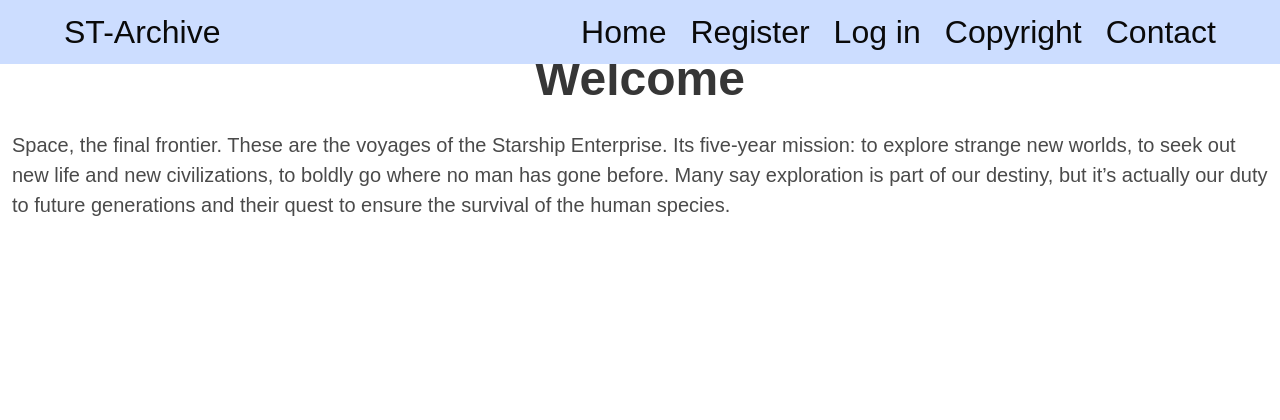
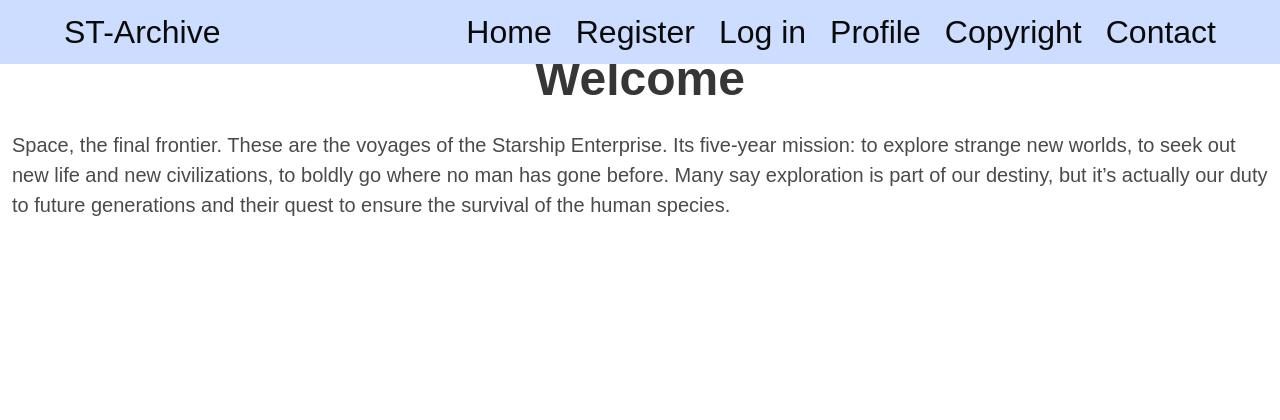
Before and after one commit to Ryagg/st-archive, a Flask app: page / in a window 1280 px wide. Shown: the top 420 px of the page. Run offline with Flask 2, Linux system fonts and the light colour scheme; data that the repository does not hold is empty; some libraries are stand-ins or nearby versions.

Commit message:
feat: add rudimentary profile template and route

```diff
--- a/app.py
+++ b/app.py
@@ -57,7 +57,7 @@ def register():
         # put the new user into 'session' cookie
         session["user"] = request.form.get("username").lower()
         flash(f'Registration successful! Welcome to ST-Archive, {request.form.get("username")}')
-        # return redirect(url_for("profile", username=session["user"]))
+        return redirect(url_for("profile", username=session["user"]))
     return render_template("register.html")
 
 
@@ -74,8 +74,8 @@ def login():
             if check_password_hash(
                     existing_user["password"], request.form.get("password")):
                 session["user"] = request.form.get("username").lower()
-                flash(f'Welcome, {request.form.get("username")}!')
-                return redirect(url_for("index", username=session["user"]))
+                flash(f'Welcome, {request.form.get("username").capitalize()}!')
+                return redirect(url_for("profile", username=session["user"]))
             else:
                 # invalid password match
                 flash("Incorrect Username and/or Password")
@@ -89,6 +89,22 @@ def login():
     return render_template("login.html")
 
 
+@app.route("/profile/<username>", methods=["GET", "POST"])
+def profile(username):
+    """Return user's profile page.
+
+    Fetch only the username from the db and redirect user in session to the profile page.
+    Return user not in session to the login page.
+    """
+    username = mongo.db.users.find_one(
+        {"username": session["user"]})["username"]
+
+    if session["user"]:
+        return render_template("profile.html", username=username)
+
+    return redirect(url_for("login"))
+
+
 @app.route("/copyrights")
 def copyrights():
     """Render page with info about copyrights and licenses."""
--- a/templates/base.html
+++ b/templates/base.html
@@ -38,6 +38,9 @@
                         </a>
                         <a class="navbar-item" href="{{ url_for('login') }}">
                             Log in
+                        </a>
+                        <a class="navbar-item" href="{{ url_for('profile', username=session['user']) }}">
+                            Profile
                         </a>
                         <a class="navbar-item" href="{{ url_for('copyrights') }}">
                             Copyright
```
Also changed, not shown: templates/profile.html (added, +16 -0 lines). Lines whose indentation alone changed are shown as unchanged.
